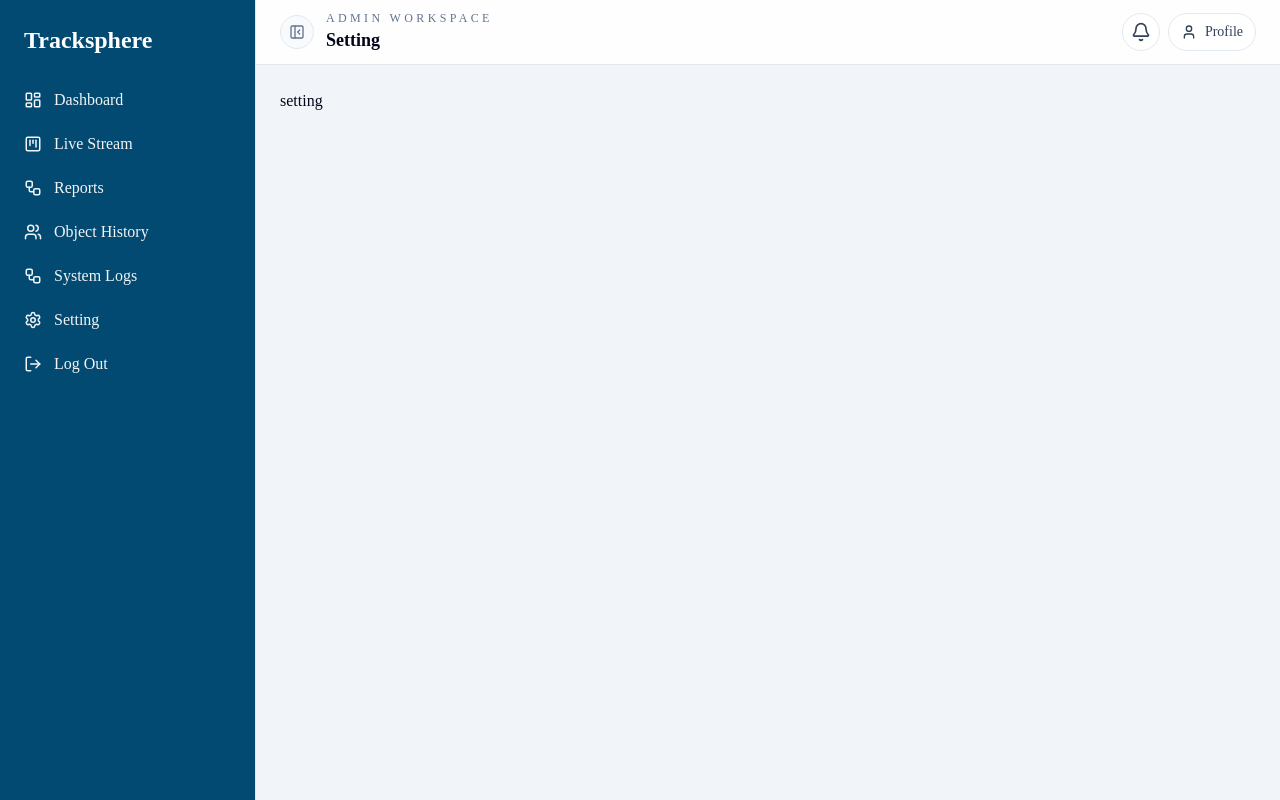
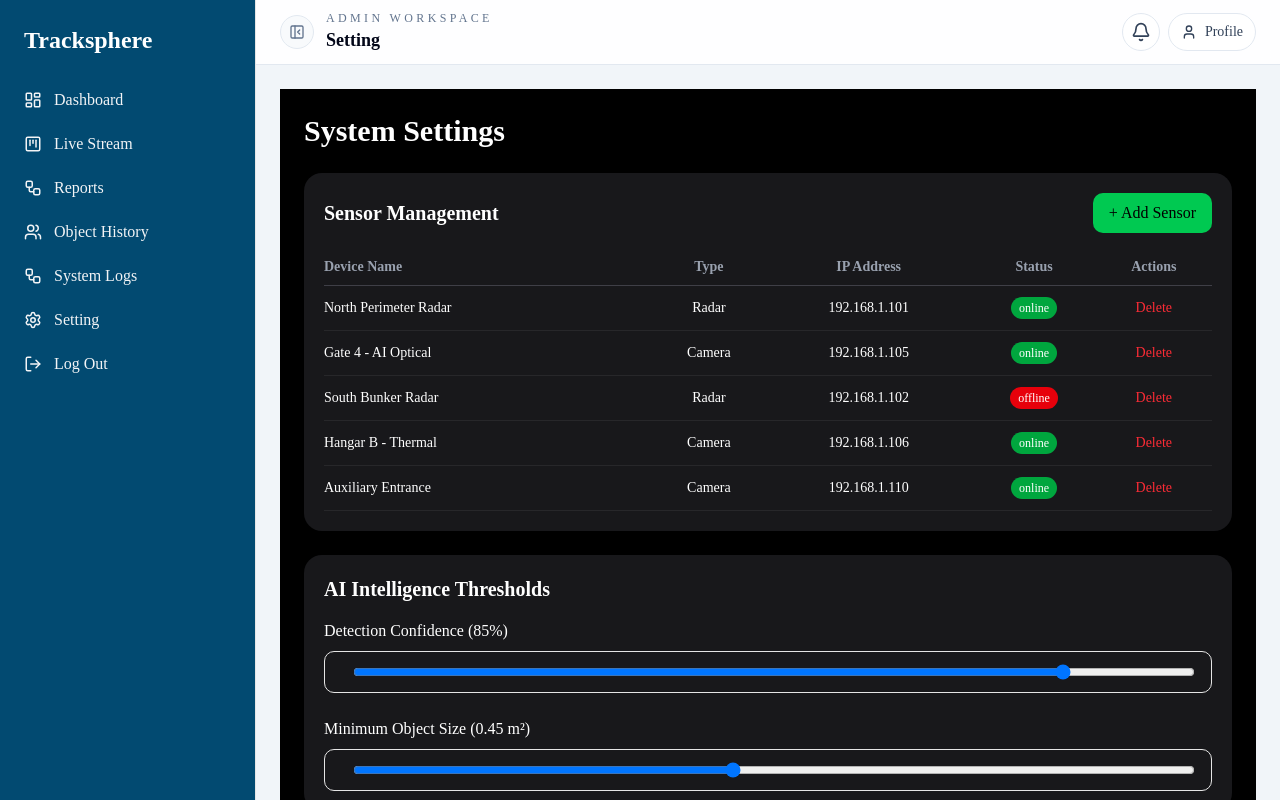
Before and after one commit to hemantgupta98/TrackSphere, a Next.js app in the folder frontend/: page /src/setting in a window 1280 px wide. Built offline with nearby package versions, Linux system fonts and the light colour scheme.

Commit message:
add setting ui

```diff
--- a/frontend/app/src/logout/page.tsx
+++ b/frontend/app/src/logout/page.tsx
@@ -33,7 +33,7 @@ export default function LogoutPage() {
   };
 
   return (
-    <div className="flex justify-center align-middle items-center py-10 bg-gray-50 px-4">
+    <div className="flex justify-center align-middle items-center py-10  text-white px-4">
       <div className="w-full max-w-lg text-center">
         {/* Title */}
         <h1 className="text-3xl font-semibold text-gray-800">
--- a/frontend/app/src/setting/page.tsx
+++ b/frontend/app/src/setting/page.tsx
@@ -1,7 +1,197 @@
-import React from "react";
+/* eslint-disable @typescript-eslint/no-explicit-any */
+"use client";
 
-const page = () => {
-  return <div>setting</div>;
-};
+import { forwardRef, useState } from "react";
 
-export default page;
+export default function SettingsPage() {
+  const [confidence, setConfidence] = useState(85);
+  const [minSize, setMinSize] = useState(0.45);
+
+  const sensors = [
+    {
+      name: "North Perimeter Radar",
+      type: "Radar",
+      ip: "192.168.1.101",
+      status: "online",
+    },
+    {
+      name: "Gate 4 - AI Optical",
+      type: "Camera",
+      ip: "192.168.1.105",
+      status: "online",
+    },
+    {
+      name: "South Bunker Radar",
+      type: "Radar",
+      ip: "192.168.1.102",
+      status: "offline",
+    },
+    {
+      name: "Hangar B - Thermal",
+      type: "Camera",
+      ip: "192.168.1.106",
+      status: "online",
+    },
+    {
+      name: "Auxiliary Entrance",
+      type: "Camera",
+      ip: "192.168.1.110",
+      status: "online",
+    },
+  ];
+
+  return (
+    <div className="min-h-screen bg-black text-white p-6">
+      <h1 className="text-3xl font-bold mb-6">System Settings</h1>
+
+      {/* Sensor Management */}
+      <div className="bg-zinc-900 rounded-2xl p-5 mb-6 shadow-lg">
+        <div className="flex justify-between items-center mb-4">
+          <h2 className="text-xl font-semibold">Sensor Management</h2>
+          <button className="bg-green-500 px-4 py-2 rounded-lg text-black font-medium">
+            + Add Sensor
+          </button>
+        </div>
+
+        <table className="w-full text-sm">
+          <thead className="text-gray-400 border-b border-zinc-700">
+            <tr>
+              <th className="text-left py-2">Device Name</th>
+              <th>Type</th>
+              <th>IP Address</th>
+              <th>Status</th>
+              <th>Actions</th>
+            </tr>
+          </thead>
+          <tbody>
+            {sensors.map((s, i) => (
+              <tr key={i} className="border-b border-zinc-800">
+                <td className="py-3">{s.name}</td>
+                <td className="text-center">{s.type}</td>
+                <td className="text-center">{s.ip}</td>
+                <td className="text-center">
+                  <span
+                    className={`px-2 py-1 rounded-full text-xs ${s.status === "online" ? "bg-green-600" : "bg-red-600"}`}
+                  >
+                    {s.status}
+                  </span>
+                </td>
+                <td className="text-center">
+                  <button className="text-red-500">Delete</button>
+                </td>
+              </tr>
+            ))}
+          </tbody>
+        </table>
+      </div>
+
+      {/* AI Thresholds */}
+      <div className="bg-zinc-900 rounded-2xl p-5 mb-6 shadow-lg">
+        <h2 className="text-xl font-semibold mb-4">
+          AI Intelligence Thresholds
+        </h2>
+
+        <div className="mb-6">
+          <label className="block mb-2">
+            Detection Confidence ({confidence}%)
+          </label>
+          <Input
+            type="range"
+            min="0"
+            max="100"
+            value={confidence}
+            onChange={(e: { target: { value: any } }) =>
+              setConfidence(Number(e.target.value))
+            }
+            className="w-full"
+          />
+        </div>
+
+        <div>
+          <label className="block mb-2">
+            Minimum Object Size ({minSize} m²)
+          </label>
+          <Input
+            type="range"
+            min="0"
+            max="1"
+            step="0.01"
+            value={minSize}
+            onChange={(e: { target: { value: any } }) =>
+              setMinSize(Number(e.target.value))
+            }
+            className="w-full"
+          />
+        </div>
+      </div>
+
+      {/* Notifications + Preferences */}
+      <div className="grid md:grid-cols-2 gap-6">
+        <div className="bg-zinc-900 rounded-2xl p-5 shadow-lg">
+          <h2 className="text-xl font-semibold mb-4">Notifications</h2>
+          <div className="space-y-3">
+            <label className="flex justify-between">
+              Desktop Push
+              <input type="checkbox" defaultChecked />
+            </label>
+            <label className="flex justify-between">
+              Webhook
+              <input type="checkbox" defaultChecked />
+            </label>
+            <label className="flex justify-between">
+              Mobile Relay
+              <input type="checkbox" />
+            </label>
+            <label className="flex justify-between">
+              Sound Alert
+              <input type="checkbox" defaultChecked />
+            </label>
+          </div>
+        </div>
+
+        <div className="bg-zinc-900 rounded-2xl p-5 shadow-lg">
+          <h2 className="text-xl font-semibold mb-4">UI Preferences</h2>
+          <div className="space-y-4">
+            <div>
+              <p className="mb-2">Unit System</p>
+              <div className="flex gap-3">
+                <button className="bg-green-500 text-black px-4 py-1 rounded">
+                  Metric
+                </button>
+                <button className="bg-zinc-700 px-4 py-1 rounded">
+                  Imperial
+                </button>
+              </div>
+            </div>
+
+            <label className="flex justify-between">
+              High Contrast
+              <input type="checkbox" />
+            </label>
+
+            <label className="flex justify-between">
+              Log Retention
+              <input type="checkbox" defaultChecked />
+            </label>
+          </div>
+        </div>
+      </div>
+
+      {/* Footer */}
+      <div className="mt-10 text-xs text-gray-500 flex justify-between">
+        <span>© 2024 RadarGuard AI Systems</span>
+        <span>Encrypted Connection</span>
+      </div>
+    </div>
+  );
+}
+
+// eslint-disable-next-line @typescript-eslint/no-explicit-any
+const Input = forwardRef<HTMLInputElement, any>(({ icon, ...props }, ref) => (
+  <div className="flex items-center gap-3 border rounded-lg px-4 py-3">
+    <span className="text-gray-400">{icon}</span>
+    <input ref={ref} {...props} className="w-full outline-none text-sm" />
+  </div>
+));
+
+Input.displayName = "Input";
```
